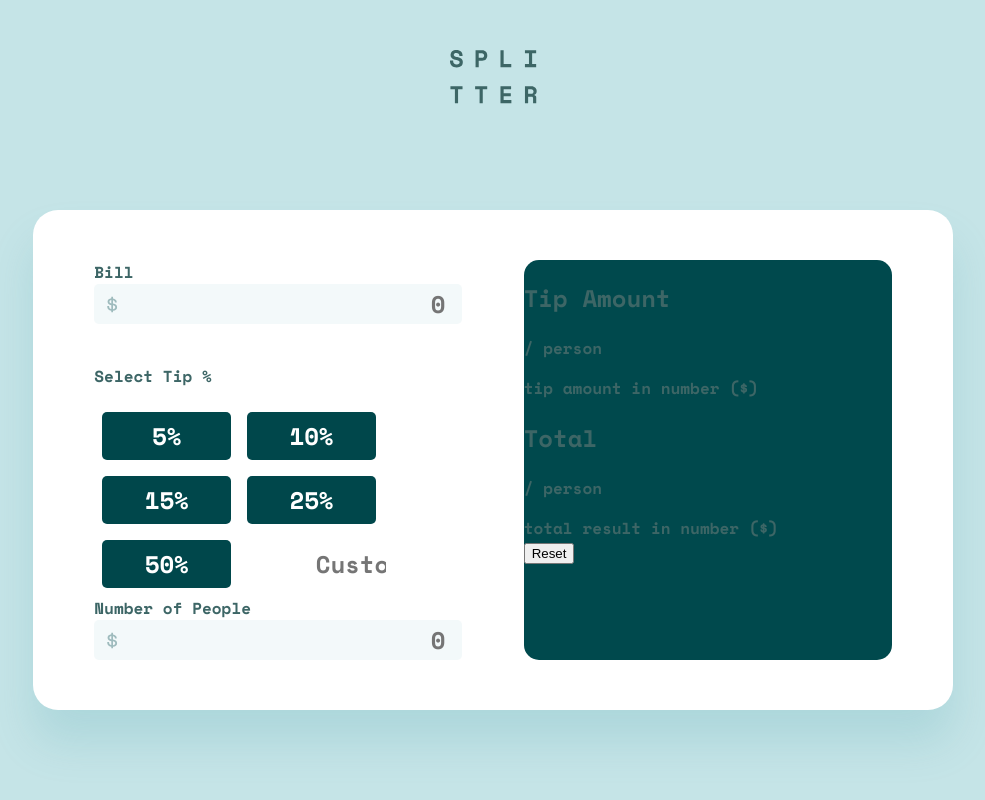
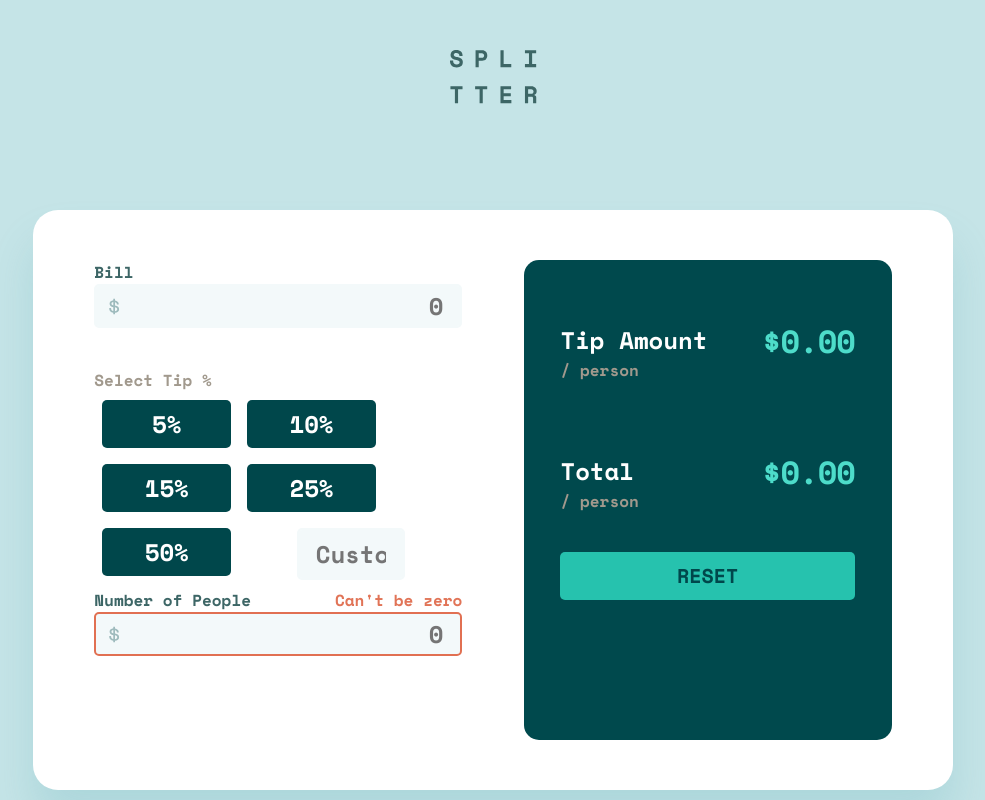
Before and after one commit to gia06/Tip-Calculator-App, a React (Create React App) app: page / in a window 1280 px wide. Shown: the whole page, without its empty margins (147-1132 px from the left). Built offline with nearby package versions, Linux system fonts and the light colour scheme.

Commit message:
styled resultsContainer

```diff
--- a/src/App.css
+++ b/src/App.css
@@ -1,8 +1,14 @@
 body {
   background-color: hsl(185, 41%, 84%);
   margin: 0;
-  padding: 0
+  padding: 0;
+  /* overflow: hidden */
 }
+
+/* body::-webkit-scrollbar {
+  display: none;
+} */
+
 
 .App {
   display: flex;
@@ -29,7 +35,6 @@ input::-webkit-inner-spin-button {
   flex-wrap: wrap;
   margin-top: 100px;
   padding: 40px 0;
-
   margin: 80 auto;
   justify-content: space-evenly;
   width: 100%;
@@ -37,6 +42,5 @@ input::-webkit-inner-spin-button {
   min-width: 375px;
   background-color: #ffffff;
   border-radius: 25px;
-
   box-shadow: 0px 32px 43px rgba(79, 166, 175, 0.200735);
 }
--- a/src/App.js
+++ b/src/App.js
@@ -1,78 +1,36 @@
-import logo from './images/logo.svg';
+import logo from "./images/logo.svg";
 import "./App.css";
-import InputContainer from './components/InputContainer'
-import ResultsContainer from './components/ResultsContainer';
+import InputContainer from "./components/InputContainer";
+import ResultsContainer from "./components/ResultsContainer";
+import { useState } from "react";
 
 export default function App() {
+  const [bill, setBill] = useState("");
+  const [numPeople, setNumPeople] = useState("");
+  const [percentage, setPercentage] = useState("");
+  const [customPercentage, setCustomPercentage] = useState("");
+  const [tipAmount, setTipAmount] = useState("");
+  const [Total, setTotal] = useState("");
+
   return (
     <div className="App">
-
       <div>
         <img src={logo} alt="splitter logo"></img>
       </div>
 
       <div className="calc-container">
-        <InputContainer/>
+        <InputContainer
+          bill={bill}
+          setBill={setBill}
+          numPeople={numPeople}
+          setNumPeople={setNumPeople}
+          percentage={percentage}
+          setPercentage={setPercentage}
+          customPercentage={customPercentage}
+          setCustomPercentage={setCustomPercentage}
+        />
 
-        <ResultsContainer/>
-
-
-        {/* <div className="input-container">
-          <div className="bill">
-            <label>
-              Bill
-              <input className="input-with-icon" type="number" min="1" placeholder="0" />
-            </label>
-          </div>
-
-          <p>Select Tip %</p>
-
-          <div className="percentage">
-            <button className="percentage-btn">5%</button>
-            <button className="percentage-btn">10%</button>
-            <button className="percentage-btn">15%</button>
-            <button className="percentage-btn">25%</button>
-            <button className="percentage-btn">50%</button>
-            <input type="number" placeholder="Custom" min="1"></input>
-
-          </div>
-
-          <div className="num-people">
-            <label>
-              Number of People
-              <input className="input-with-icon" type="number" min="10" max="100" placeholder="0"/>
-            </label>
-          </div>
-        </div> */}
-
-
-        {/* <div className="results-container">
-
-          <div className=''>
-            <div className='txt-box'>
-              <h2>Tip Amount</h2>
-              <p>/ person</p>
-            </div>
-
-            <div className='number-box'>
-              tip amount in number ($)
-            </div>
-          </div>
-
-          <div className=''>
-            <div className='txt-box'>
-              <h2>Total</h2>
-              <p>/ person</p>
-            </div>
-
-            <div className='number-vox'>
-              total result in number ($)
-            </div>
-          </div>
-
-          <button>Reset</button>
-        </div> */}
-
+        <ResultsContainer />
       </div>
     </div>
   );
--- a/src/components/InputContainer.css
+++ b/src/components/InputContainer.css
@@ -1,4 +1,3 @@
-
 .input-container {
   margin: 10px 0;
   width: 40%;
@@ -11,33 +10,39 @@
   margin-bottom: 40px;
 }
 
-label, p {
+label,
+p {
   /* margin: 0; */
-  font-family: 'Space Mono';
+  font-family: "Space Mono";
   font-style: normal;
   font-weight: 700;
   font-size: 16px;
   line-height: 24px;
 }
 
-.input-with-icon {
+.main-input {
   display: block;
-    margin: 0 ;
+  margin: 0;
   padding: 0 17px;
-    width: calc(100% - 34px);
+  width: calc(100% - 38px);
   height: 40px;
-    font-family: 'Space Mono';
+  font-family: "Space Mono";
   font-size: 24px;
   font-weight: 700;
-    border: 0;
+  border: 2px solid #f3f9fa;
   border-radius: 5px;
-    background-color: #F3F9FA;
-    color: #00474B;
+  background-color: #f3f9fa;
+  color: #00474b;
   background-image: url(../images/icon-dollar.svg);
   background-repeat: no-repeat;
   background-position: top 12px left 13px;
   background-color: F3F9FA;
   text-align: right;
+}
+
+.main-input:focus {
+  outline-style: none;
+  border: 2px solid #26c2ae;
 }
 
 .percentage {
@@ -46,27 +51,26 @@ label, p {
   flex-wrap: wrap;
   /* justify-content: space-evenly; */
   width: 100%;
-    margin: 0 ;
+  margin: 0;
   /* margin: 0 auto; */
   /* background-color: blue; */
   /* gap: 10px; */
 }
 
 .percentage-btn {
-    background: #00474B;
-    margin: 8px ;
+  background: #00474b;
+  margin: 8px;
   padding: 0;
-    color: #FFFFFF;
+  color: #ffffff;
   cursor: pointer;
   height: 48px;
   width: 35%;
   max-width: 146px;
   border-radius: 5px;
   border: 0;
-    font-family: 'Space Mono';
+  font-family: "Space Mono";
   font-size: 24px;
   font-weight: 700;
-
 
   /* //////////////////////////////// */
 
@@ -81,23 +85,37 @@ label, p {
 }
 
 .percentage-btn:hover {
-    background-color: #9FE8DF;
-    color: #00474B
+  background-color: #9fe8df;
+  color: #00474b;
 }
 
-  .percentage input {
+.percentage-btn:focus {
+  background-color: #26C2AE;
+}
+
+.custom-input {
   width: 70px;
   text-align: center;
   height: 48px;
   width: 71;
-    margin: 8px auto ;
+  margin: 8px auto;
   padding: 0 17px;
-    border: 0;
+  border: 2px solid #f3f9fa;
   border-radius: 5px;
-    color: #00474B;
-    font-family: 'Space Mono';
+  color: #00474b;
+  font-family: "Space Mono";
   font-size: 24px;
   font-weight: 700;
   text-align: right;
+  background-color: #f3f9fa;
+}
 
+.custom-input:focus {
+  outline-style: none;
+  border: 2px solid #26c2ae;
 }
+
+.warning {
+  float: right;
+  color: #E17457
+}
--- a/src/components/InputContainer.js
+++ b/src/components/InputContainer.js
@@ -1,16 +1,33 @@
 import "./InputContainer.css";
 
 export default function Test(props) {
+  const {
+    bill,
+    setBill,
+    numPeople,
+    setNumPeople,
+    percentage,
+    setPercentage,
+    CustomPercentage,
+    setCustomPercentage,
+  } = props;
+
+  const error = {
+    border: "2px solid #E17052",
+  };
+
   return (
     <div className="input-container">
       <div className="bill">
         <label>
           Bill
           <input
-            className="input-with-icon"
+            className="main-input"
             type="number"
+            placeholder="0"
             min="1"
-            placeholder="0"
+            onChange={(e) => setBill(Number(e.target.value))}
+            value={bill}
           />
         </label>
       </div>
@@ -18,23 +35,59 @@ export default function Test(props) {
       <p>Select Tip %</p>
 
       <div className="percentage">
-        <button className="percentage-btn">5%</button>
-        <button className="percentage-btn">10%</button>
-        <button className="percentage-btn">15%</button>
-        <button className="percentage-btn">25%</button>
-        <button className="percentage-btn">50%</button>
-        <input type="number" placeholder="Custom" min="1"></input>
+        <button
+          className="percentage-btn"
+          onClick={() => setPercentage(Number(0.05))}
+        >
+          5%
+        </button>
+        <button
+          className="percentage-btn"
+          onClick={() => setPercentage(Number(0.1))}
+        >
+          10%
+        </button>
+        <button
+          className="percentage-btn"
+          onClick={() => setPercentage(Number(0.15))}
+        >
+          15%
+        </button>
+        <button
+          className="percentage-btn"
+          onClick={() => setPercentage(Number(0.25))}
+        >
+          25%
+        </button>
+        <button
+          className="percentage-btn"
+          onClick={() => setPercentage(Number(0.5))}
+        >
+          50%
+        </button>
+        <input
+          className="custom-input"
+          type="number"
+          placeholder="Custom"
+          min="1"
+          onChange={(e) => setPercentage(Number(e.target.value))}
+          value={CustomPercentage}
+        ></input>
       </div>
 
       <div className="num-people">
         <label>
           Number of People
+          {numPeople <= 0 && <span className="warning">Can't be zero</span>}
           <input
-            className="input-with-icon"
+            className="main-input"
             type="number"
             min="1"
             max="100"
             placeholder="0"
+            onChange={(e) => setNumPeople(Number(e.target.value))}
+            value={numPeople}
+            style={numPeople <= 0 ? error : { display: "block" }}
           />
         </label>
       </div>
--- a/src/components/ResultsContainer.css
+++ b/src/components/ResultsContainer.css
@@ -1,7 +1,69 @@
+.results-container-wrapper {
+  display: flex;
+  justify-content: center;
+  width: 40%;
+  height: 30em;
+  margin: 10px 0;
+  min-width: 311px;
+  border-radius: 15px;
+  background-color: hsl(183, 100%, 15%);
+}
+
 .results-container {
-    width: 40%;
-    margin: 10px 0;
-    min-width: 311px;
-    border-radius: 15px;
-    background-color: hsl(183, 100%, 15%);
-  }
+  width: 80%;
+}
+
+.results-box {
+  display: flex;
+  justify-content: space-between;
+  flex-direction: row;
+  margin: 30px 0;
+}
+
+h4 {
+  margin-bottom: 0;
+  color: #ffffff;
+  font-size: 24px;
+}
+
+.txt-box {
+}
+
+.number-box {
+  color: rgb(77, 220, 202);
+  /* font-size: 32px; */
+
+}
+
+p {
+  margin: 0;
+  color: rgb(161, 153, 141);
+}
+
+h2 {
+  float: right;
+  font-size: 32px;
+  font-weight: 700;
+  letter-spacing: -1px;
+}
+
+button {
+  width: 100%;
+  height: 48px;
+
+  background-color: #26c2ae;
+  border: 0;
+  border-radius: 5px;
+  cursor: pointer;
+  font-family: 'Space Mono';
+  font-style: normal;
+  font-weight: 700;
+  font-size: 20px;
+  line-height: 30px;
+  color: #00474B;
+}
+
+button:hover {
+  background-color: #9fe8df;
+  /* pointer-events: none; */
+}
--- a/src/components/ResultsContainer.js
+++ b/src/components/ResultsContainer.js
@@ -2,26 +2,36 @@ import "./ResultsContainer.css";
 
 export default function ResultsContainer(props) {
   return (
+    <div className="results-container-wrapper">
+
       <div className="results-container">
-      <div className="">
+
+        <div className="results-box">
+
           <div className="txt-box">
-          <h2>Tip Amount</h2>
+            <h4>Tip Amount</h4>
             <p>/ person</p>
           </div>
 
-        <div className="number-box">tip amount in number ($)</div>
+          <div className="number-box">
+            <h2>$0.00</h2>
+          </div>
         </div>
 
-      <div className="">
+        <div className="results-box">
           <div className="txt-box">
-          <h2>Total</h2>
+            <h4>Total</h4>
             <p>/ person</p>
           </div>
 
-        <div className="number-vox">total result in number ($)</div>
+          <div className="number-box">
+            <h2>$0.00</h2>
+          </div>
         </div>
 
-      <button>Reset</button>
+        <button>RESET</button>
+        </div>
+
     </div>
   );
 }
```
Also changed, not shown: public/manifest.json. Lines whose indentation alone changed are shown as unchanged.
